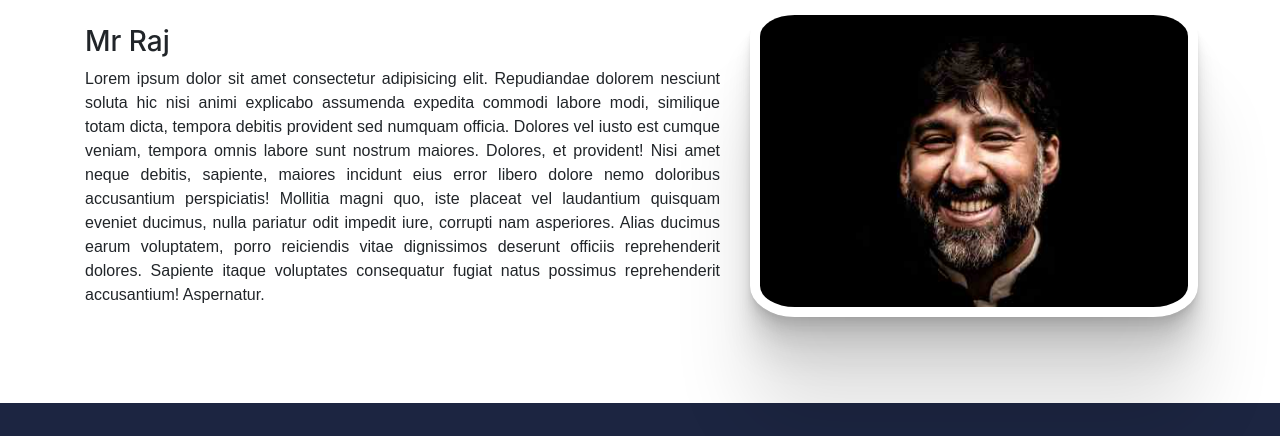
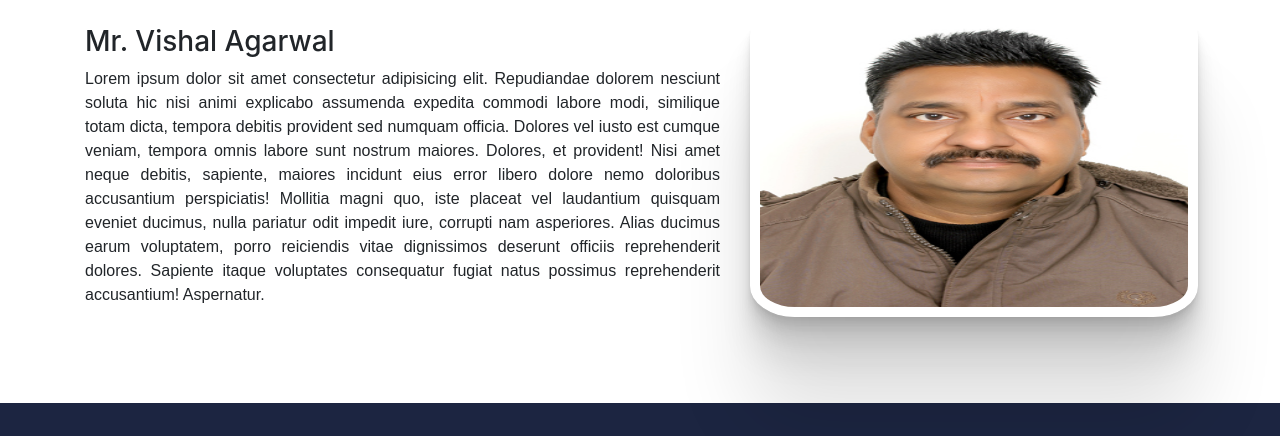
Before and after one commit to CV-Preeti/bharat-textile, a plain HTML site: page aboutus.html in a window 1280 px wide. Shown: the part 211-647 px from the top of the page. Drawn offline with nearby package versions, Linux system fonts and the light colour scheme.

Commit message:
picadded

```diff
--- a/aboutus.html
+++ b/aboutus.html
@@ -108,7 +108,7 @@
 
             <div class="row">
                 <div class="col-lg-7 col-md-7 col-sm-7">
-                    <h3 style="margin-top:20px ;">Mr Raj</h3>
+                    <h3 style="margin-top:20px ;">Mr. Vishal Agarwal</h3>
                     <p style="font-family: sans-serif; text-align: justify;">Lorem ipsum dolor sit amet consectetur adipisicing elit. Repudiandae dolorem nesciunt soluta hic
                         nisi animi explicabo assumenda expedita commodi labore modi, similique totam dicta, tempora
                         debitis provident sed numquam officia.
@@ -123,7 +123,7 @@
                 </div>
                 <div class="col-lg-5 col-md-5 col-sm-5">
                     <div class="image1">
-                        <img src="./assets/team2.jpg" alt="">
+                        <img src="./assets/bharatabout.jpg" alt="">
                     </div>
                 </div>
             </div>
```
Also changed, not shown: contactus.html (+3 -1 lines), assets/bharatabout.jpg (added).
